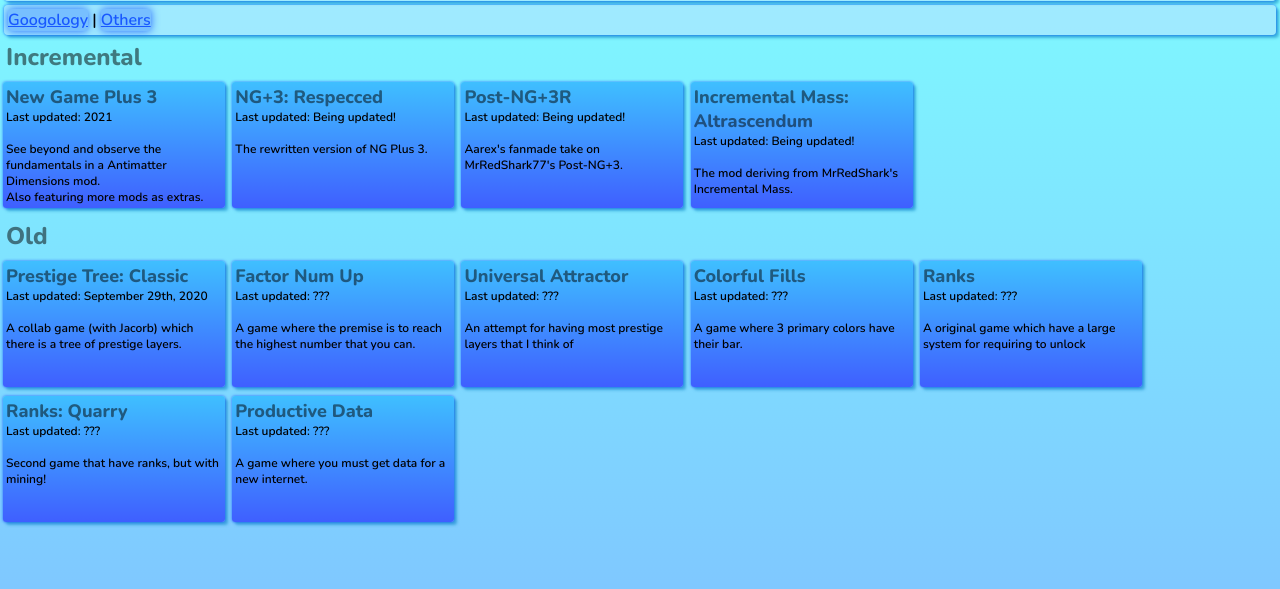
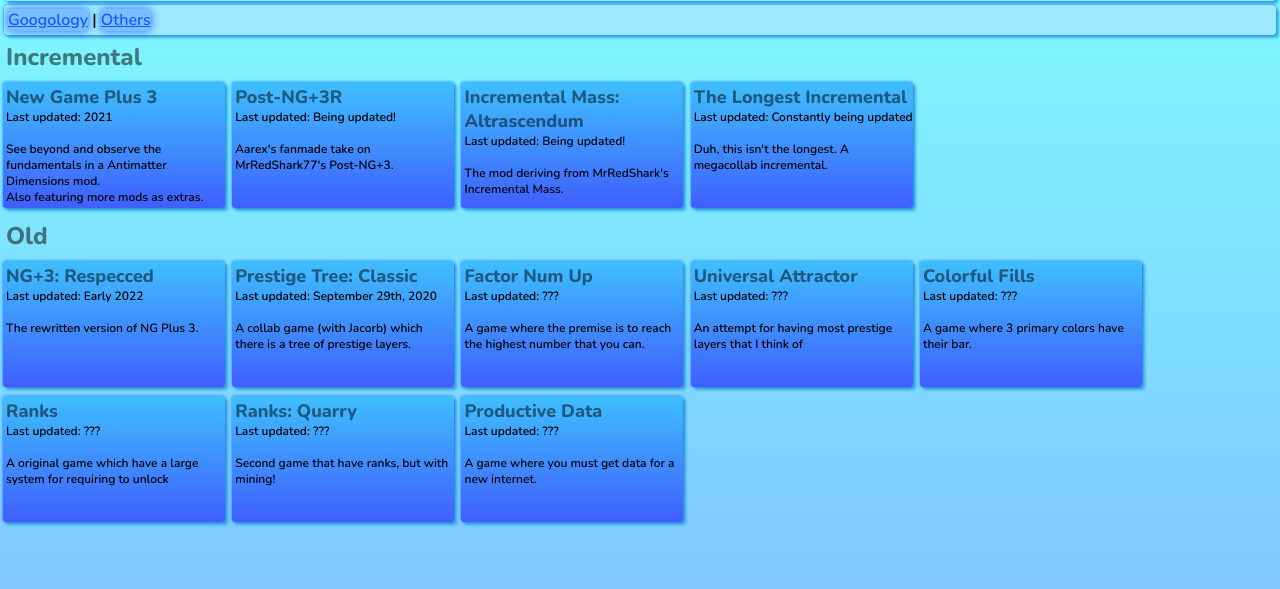
Before and after one commit to aarextiaokhiao/aarextiaokhiao.github.io, a plain HTML site: page index.html in a window 1280 px wide. Shown: the part 99-688 px from the top of the page. Drawn offline with nearby package versions, Linux system fonts and the light colour scheme.

Commit message:
The Longest Incremental

```diff
--- a/index.html
+++ b/index.html
@@ -29,14 +29,6 @@
 					<div>See beyond and observe the fundamentals in a Antimatter Dimensions mod.<br>Also featuring more mods as extras.</div>
 				</div>
 			</a>
-			<a class="item" href="IvarK.github.io">
-				<div class="item_fix">
-					<div class="big">NG+3: Respecced</div>
-					<div>Last updated: Being updated!</div>
-					<br>
-					<div>The rewritten version of NG Plus 3.</div>
-				</div>
-			</a>
 			<a class="item" href="http://raw.githack.com/aarextiaokhiao/NG-plus-3/post-beta/">
 				<div class="item_fix">
 					<div class="big">Post-NG+3R</div>
@@ -53,7 +45,23 @@
 					<div>The mod deriving from MrRedShark's Incremental Mass.</div>
 				</div>
 			</a>
+			<a class="item" href="https://longest-incremental-1.unsoftcapped3.repl.co/">
+				<div class="item_fix">
+					<div class="big">The Longest Incremental</div>
+					<div>Last updated: Constantly being updated</div>
+					<br>
+					<div>Duh, this isn't the longest. A megacollab incremental.</div>
+				</div>
+			</a>
 			<div class="big">Old</div>
+			<a class="item" href="IvarK.github.io">
+				<div class="item_fix">
+					<div class="big">NG+3: Respecced</div>
+					<div>Last updated: Early 2022</div>
+					<br>
+					<div>The rewritten version of NG Plus 3.</div>
+				</div>
+			</a>
 			<a class="item" href="http://jacorb90.github.io/Prestige-Tree-Classic">
 				<div class="item_fix">
 					<div class="big">Prestige Tree: Classic</div>
```
